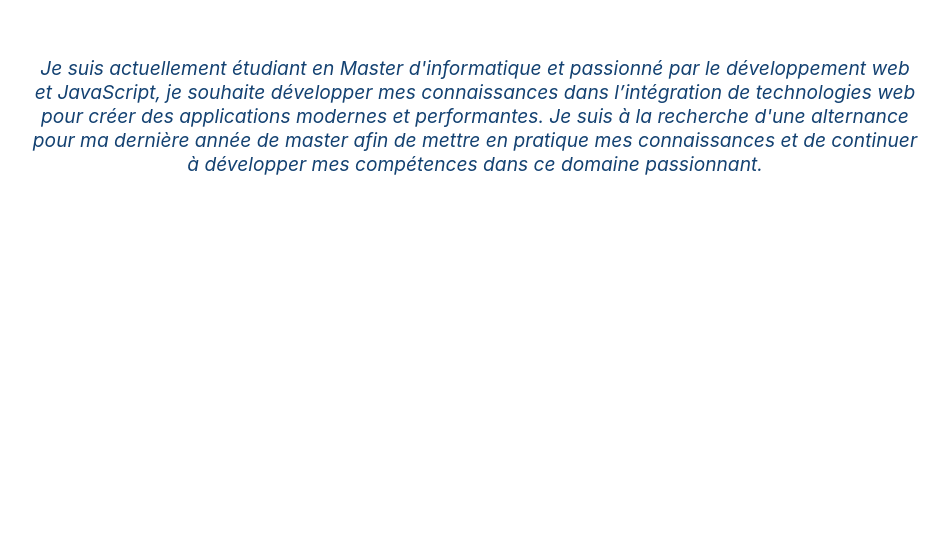
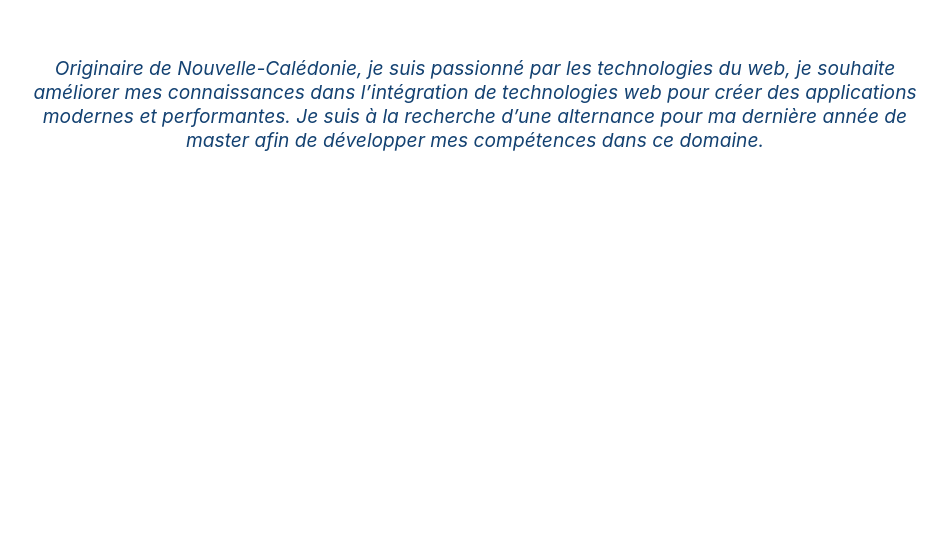
Before and after one commit to Mat-gif/Mat-gif.github.io, a React (Create React App) app: page / in a window 1280 px wide. Shown: the part 942-1480 px from the top of the page, without its empty margins (165-1114 px from the left). Built offline with nearby package versions, Linux system fonts and the light colour scheme; a web font is replaced by a local one.

Commit message:
modif intro

```diff
--- a/src/Data.js
+++ b/src/Data.js
@@ -273,7 +273,6 @@ const formations = [
       name: "CAZERES Mathieu",
       info:"Etudiant en Master d'Informatique",
       email: "mathieucazeres@gmail.com",
-      mobile: "0783048656",
       city: "Montpellier",
       country:"France",
       linkedin: "https://www.linkedin.com/in/mathieu-cazeres-741800225",
@@ -290,7 +289,6 @@ const formations = [
           <div className="contact-name bold">{prop.name}</div>
           <div className="contact-info"> <FontAwesomeIcon icon={faBriefcase} /> {prop.info}</div>
           <div className="contact-email"><FontAwesomeIcon icon={faEnvelope} />  {prop.email}</div>
-          <div className="contact-mobile"><FontAwesomeIcon icon={faPhone } />  {prop.mobile}</div>
           <div className="contact-address"><FontAwesomeIcon icon={faLocationDot} />  {prop.city}, {prop.country}</div>
           <div className="contact-linkedin"><FontAwesomeIcon icon={faLinkedin}/> <a href={prop.linkedin}> {prop.linkedin} </a></div>
           <div className="contact-github"><FontAwesomeIcon icon={faGithub} /> <a href={prop.github}> {prop.github} </a></div>
@@ -302,7 +300,8 @@ const formations = [
 
 
 
-    let intro = "Je suis actuellement étudiant en  Master d'informatique et passionné par le développement web et JavaScript, je souhaite développer mes connaissances dans l’intégration de technologies web pour créer des applications modernes et performantes. Je suis à la recherche d'une alternance pour ma dernière année de master afin de mettre en pratique mes connaissances et de continuer à développer mes compétences dans ce domaine passionnant.";
+    let intro = "Originaire de Nouvelle-Calédonie, je suis passionné par les technologies du web, je souhaite améliorer mes connaissances dans l’intégration de technologies web pour créer des applications modernes et performantes. Je suis à la recherche d’une alternance pour ma dernière année de master afin de développer mes compétences dans ce domaine."
+
     let conclusion = "Ayant acquis une solide expérience en résolution de problèmes techniques grâce à mes projets de fin d'études et à mes expériences professionnelles. Je suis également habitué à apprendre rapidement de nouvelles technologies et de nouveaux outils, afin de me tenir à jour dans le domaine en constante évolution. Enfin, je suis efficace dans le travail d’équipe, j'ai déjà travaillé en collaboration avec d'autres membres pour atteindre des objectifs communs. Je suis convaincu que ces compétences font de moi un atout pour tout projet de développement web et je suis impatient de continuer à développer ces compétences.";
 
   export {DisplayTitre, intro, conclusion, formations, DisplayFormations,   experiences, DisplayExperiences, contacts, DisplayContacts };
```
